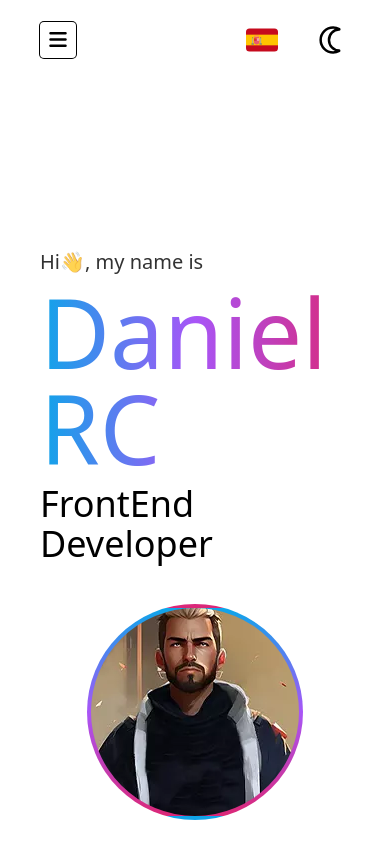
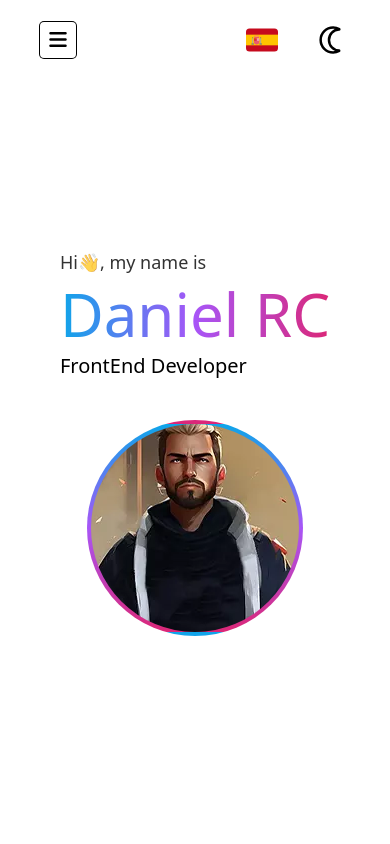
Before and after one commit to xRiiku/MyPortfolio, a React (Vite) app: page / in a window 390 px wide. Shown: the top 844 px of the page. Built offline with nearby package versions, Linux system fonts and the light colour scheme.

Commit message:
home responsive fixed

```diff
--- a/src/Pages/Home.jsx
+++ b/src/Pages/Home.jsx
@@ -8,9 +8,9 @@ export default function Home(){
         <main id="home" className="text-xl w-screen items-center flex pt-52 z-20 px-10">
         <div className="flex mt-10 justify-between items-center max-w-[1280px] w-screen mx-auto maxmd:flex-col maxmd:gap-10">
             <div className="text-4xl flex flex-col font-medium gap-2">
-                <p className='text-xl opacity-80'>{t('home.hi')}</p>
-                <p className="text-8xl bg-gradient-to-r from-sky-500 via-purple-500 to-pink-600 text-transparent bg-clip-text">Daniel RC</p>
-                <p>{t('home.developer')}</p>
+                <p className='text-xl opacity-80 max400:text-lg'>{t('home.hi')}</p>
+                <p className="text-8xl max501:text-6xl maxxs:text-5xl bg-gradient-to-r from-sky-500 via-purple-500 to-pink-600 text-transparent bg-clip-text">Daniel RC</p>
+                <p className='maxls: text-3xl max400:text-xl'>{t('home.developer')}</p>
             </div>
 
             <div className='border-4 bg-gradient-to-b from-sky-500 via-purple-500 to-pink-600 bg-clip-border border-transparent rounded-full'>
--- a/tailwind.config.js
+++ b/tailwind.config.js
@@ -34,8 +34,14 @@ export default {
       'maxsm': {'max': '640px'},
       // => @media (max-width: 640px) { ... }
 
+      'max501': {'max': '501px'},
+      // => @media (max-width: 501px) { ... }
+
       'maxls': {'max': '465px'},
       // => @media (max-width: 465px) { ... }'max': }
+
+      'max400': {'max': '400px'},
+      // => @media (max-width: 400px) { ... }
 
       'maxxs': {'max': '368px'},
       // => @media (max-width: 368px) { ... }
```
